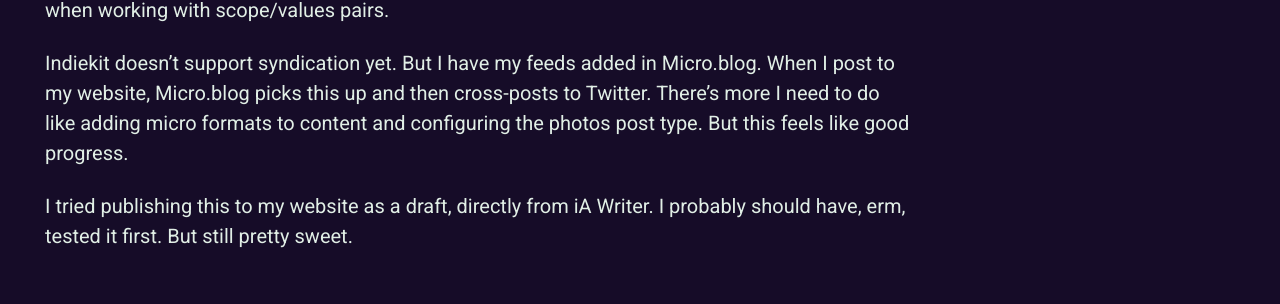
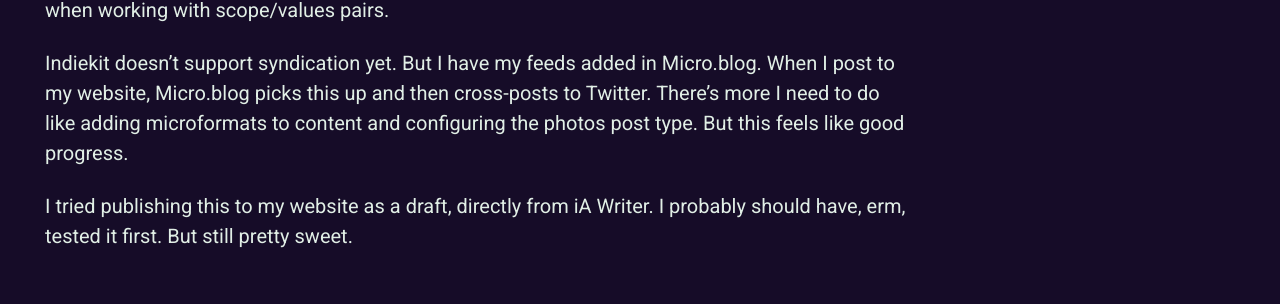
Before and after one commit to darylshaw/darylshaw.co.uk, a Jekyll site: the page built from _posts/2020-10-04-switching-micropub-endpoint-to-indiekit.md, in a window 1280 px wide and 900 px high, scrolled down 2105 px. Shown: the part 209-513 px from the top of the window. Built offline with Jekyll 4.4.1, drawn with Linux system fonts in a browser that asks for light colours; a script that is not in the unit is left out; comment, search, counter and statistics services are not loaded.

Commit message:
Removed layout and fixed typo on indiekit post

```diff
--- a/_posts/2020-10-04-switching-micropub-endpoint-to-indiekit.md
+++ b/_posts/2020-10-04-switching-micropub-endpoint-to-indiekit.md
@@ -58,6 +57,6 @@
 
 As notes don't have a title output on my website, I set the default title to be an empty string. This way it doesn't use the slug for the title. The empty string for path means all files and is required when working with scope/values pairs.
 
-Indiekit doesn't support syndication yet. But I have my feeds added in Micro.blog. When I post to my website, Micro.blog picks this up and then cross-posts to Twitter. There's more I need to do like adding micro formats to content and configuring the photos post type. But this feels like good progress.
+Indiekit doesn't support syndication yet. But I have my feeds added in Micro.blog. When I post to my website, Micro.blog picks this up and then cross-posts to Twitter. There's more I need to do like adding microformats to content and configuring the photos post type. But this feels like good progress.
 
 I tried publishing this to my website as a draft, directly from iA Writer. I probably should have, erm, tested it first. But still pretty sweet.
```
Also changed, not shown: other parts of _posts/2020-10-04-switching-micropub-endpoint-to-indiekit.md (+0 -1 lines).
